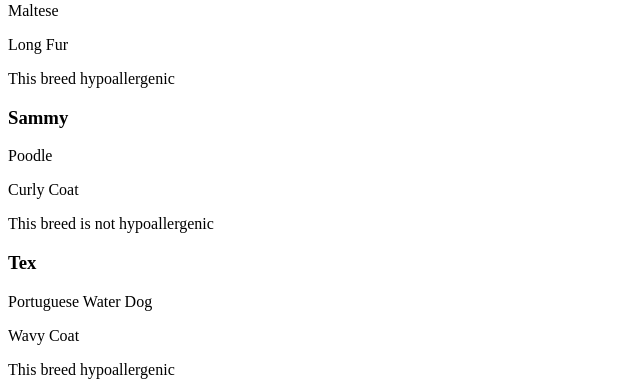
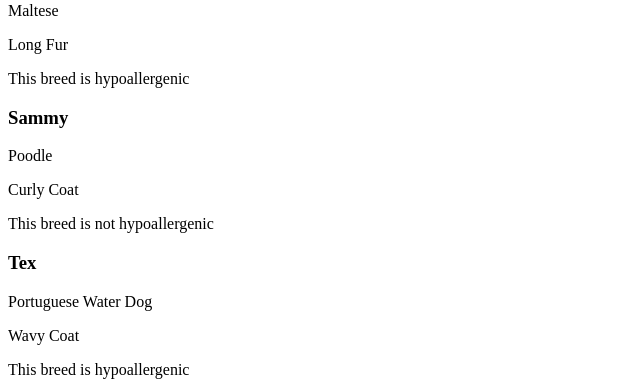
Before and after one commit to SeanManser/Sean_Manser_Learning_AngularF26, an Angular app: page / in a window 1280 px wide. Shown: the part 542-934 px from the top of the page, without its empty margins (0-640 px from the left). Built offline with nearby package versions, Linux system fonts and the light colour scheme.

Commit message:
Fixed spelling error

```diff
--- a/src/app/app.html
+++ b/src/app/app.html
@@ -5,7 +5,7 @@
     <p>{{ dog.breed }}</p>
     <p>{{ dog.furType }}</p>
     @if (dog.isHypoallergenic == true){
-    <p>This breed hypoallergenic</p>
+    <p>This breed is hypoallergenic</p>
     } @else {
       <p>This breed is not hypoallergenic</p>
     }
```
